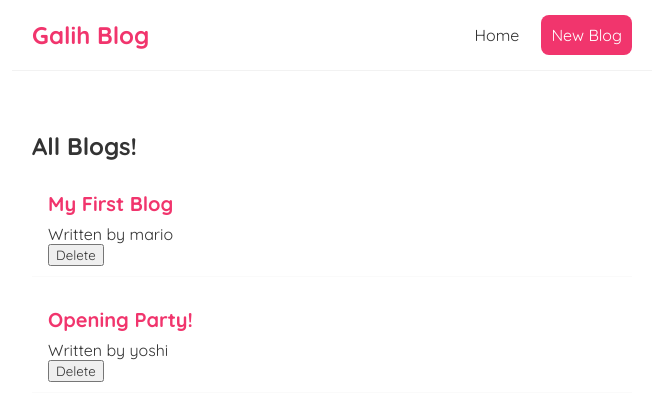
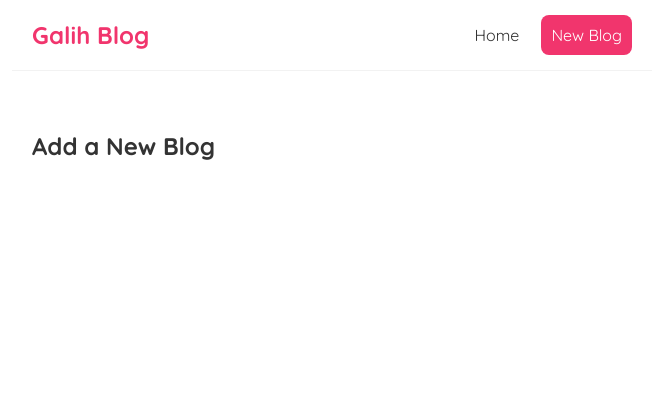
Before and after one commit to galihpermana29/learn-reactjs, a React (Create React App) app: page /create in a window 1280 px wide. Shown: the top 420 px of the page, without its empty margins (308-971 px from the left). Built offline with nearby package versions, Linux system fonts and the light colour scheme; data requests are answered from the project's data file; the HTML template or start-up script is replaced by a standard one.

Commit message:
React Router

```diff
--- a/package.json
+++ b/package.json
@@ -8,6 +8,7 @@
     "@testing-library/user-event": "^12.6.3",
     "react": "^17.0.1",
     "react-dom": "^17.0.1",
+    "react-router-dom": "^5.2.0",
     "react-scripts": "4.0.1",
     "web-vitals": "^0.2.4"
   },
--- a/src/App.js
+++ b/src/App.js
@@ -1,40 +1,32 @@
 // import './App.css';
 import Navbar from './Navbar';
 import Home from './Home';
+import { BrowserRouter as Router, Switch, Route } from 'react-router-dom';
+import Create from './Create';
+
+// Untuk bisa ganti ganti page, kita butuh reactRouter yang mana harus di install dulu npm install react-router-dom@5
+// Lalu gunakan Router untuk membungkus elemennya, lalu gunakan switch jika bagian dari elemen tersebut yang ingin diganti ganti. Jangan lupa tambahkan tag route dahulu beserta pathnya yang mengarah ke tujuannya.
+
+// keyword exact itu digunakan agar dia hanya match jika namanya sama bukan beberapa saja yang sama
+// tanpa exact, /create === /. dengan exact, /create !== / sehingga respon yang dikembalikan bisa sesuai dengan pathnya.
 
 function App() {
-   // jadi pada react, kita buat nya itu komponen, yang mana misal navbar, kita buat jadi sebuah komponen, nah komponen itu kita buat dalam function, contohnya kaya komponen App ini. yang mana didalam function itu, kita bisa menuliskan apapun sintak js sperti biasanya, dan me return sebuah JSX atau html template yang berupa js.
-
-   // jangan lupa untuk bisa merender komponennya kedalam DOM, kita export dulu komponennya, lalu di bagian yang mau kita import, kita import aja komponen tadi. persis kaya js biasa
-
-   // nah untuk menampilkan data yang dinamis, kita cukup kasih {namaVariabel} pakai kurung kurawal aja. ini bisa digunakan kecuali untuk object dan boolean
-   const user = 'Galih';
-   const greetings = `Halo ${user}`;
-   const age = 19;
-   const prodi = 'Teknik Komputer';
-   const khs = ['A', 'A', 'A'];
-   const ips = 4.0;
-   const univLink = 'https://siam.ub.ac.id/'
-
 	return (
-		<div className="App">
-         <Navbar />
-			<div className="content">
-            <Home />
-
-
-
-
-				{/* <h1>Biodata Mahasiswa</h1>
-            <h2>{greetings}</h2>
-            <p>Nama : {user}</p>
-            <p>Umur : {age}</p>
-            <p>Universitas : <a href={univLink} target="_blank">Univ Brawijaya</a></p>
-            <p>Prodi : {prodi}</p>
-            <p>Hasil Studi : {khs}</p>
-            <p>IPS : {ips}</p> */}
+		<Router>
+			<div className="App">
+				<Navbar />
+				<div className="content">
+					<Switch>
+						<Route exact path="/">
+							<Home />
+						</Route>
+						<Route path="/create">
+							<Create />
+						</Route>
+					</Switch>
+				</div>
 			</div>
-		</div>
+		</Router>
 	);
 }
 
--- /dev/null
+++ b/src/Create.js
@@ -0,0 +1,9 @@
+const Create = () => {
+   return (
+      <div className="create">
+         <h2>Add a New Blog</h2>
+      </div>
+   );
+}
+
+export default Create;
--- a/src/Navbar.js
+++ b/src/Navbar.js
@@ -1,18 +1,22 @@
+import { Link } from "react-router-dom";
+
+// sebagai pengganti anchor tag, kita gunakan tag Link yang mana mengintercept request agar tidak request lagi ke server. Jadi di handle oleh react nya, dan keyword href ganti sama to=""
+
 const Navbar = () => {
    return(
       <nav className="navbar">
          <h1>Galih Blog</h1>
          <div className="links">
-            <a href="">Home</a>
+            <Link to="/">Home</Link>
             {/* inline css using dynamic values sign {} baru didalamnya kirim sebuah js object {{
                stylenya
             }} */}
-            <a href="/create" style={{
+            <Link to="/create" style={{
                color: 'white',
                backgroundColor: '#f1356d',
                borderRadius: '8px',
                padding: '10px'
-            }}>New Blog</a>
+            }}>New Blog</Link>
          </div>
       </nav>
    )
```
Also changed, not shown: 2 other files (tests, documents, lock files or other folders).
